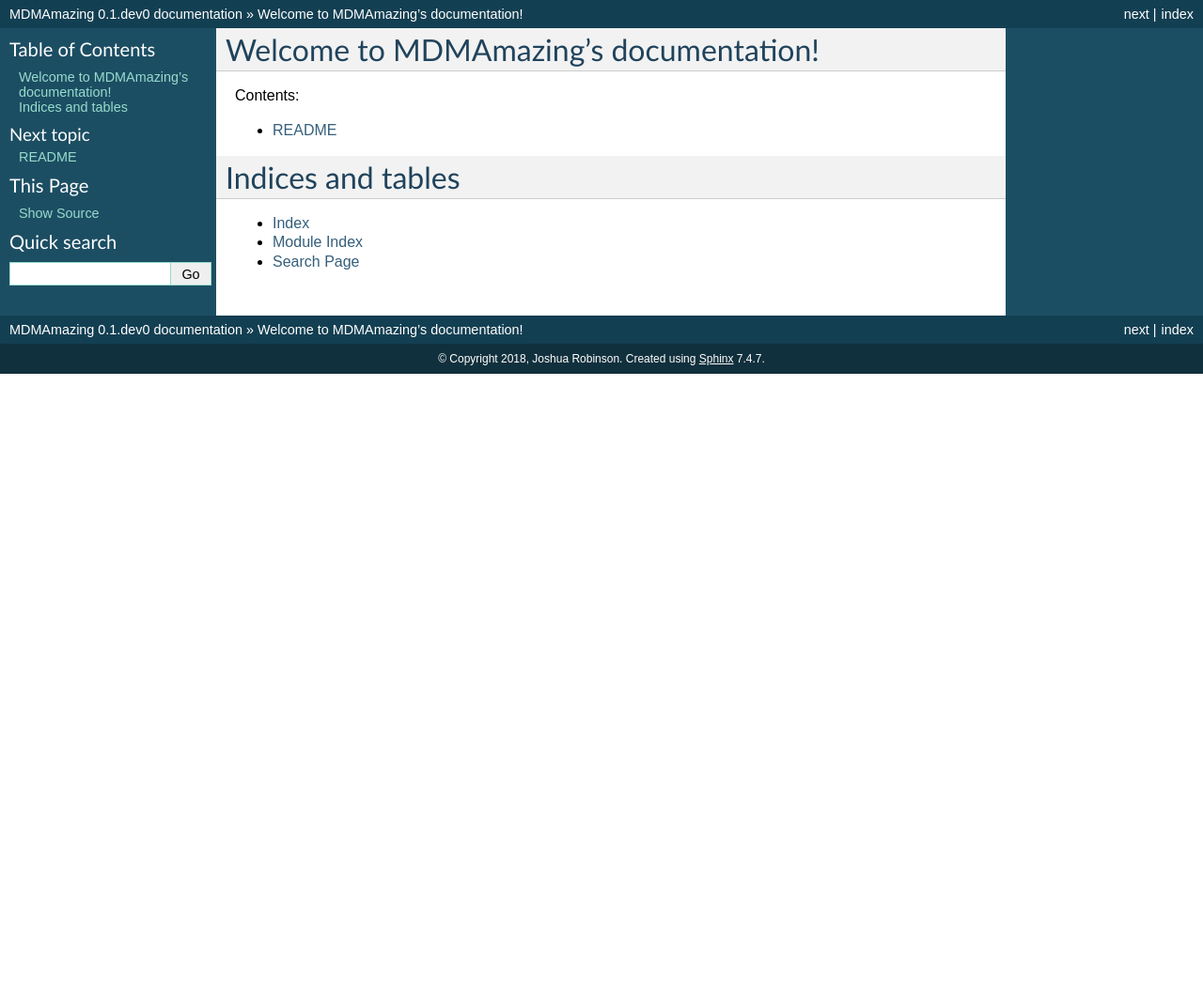
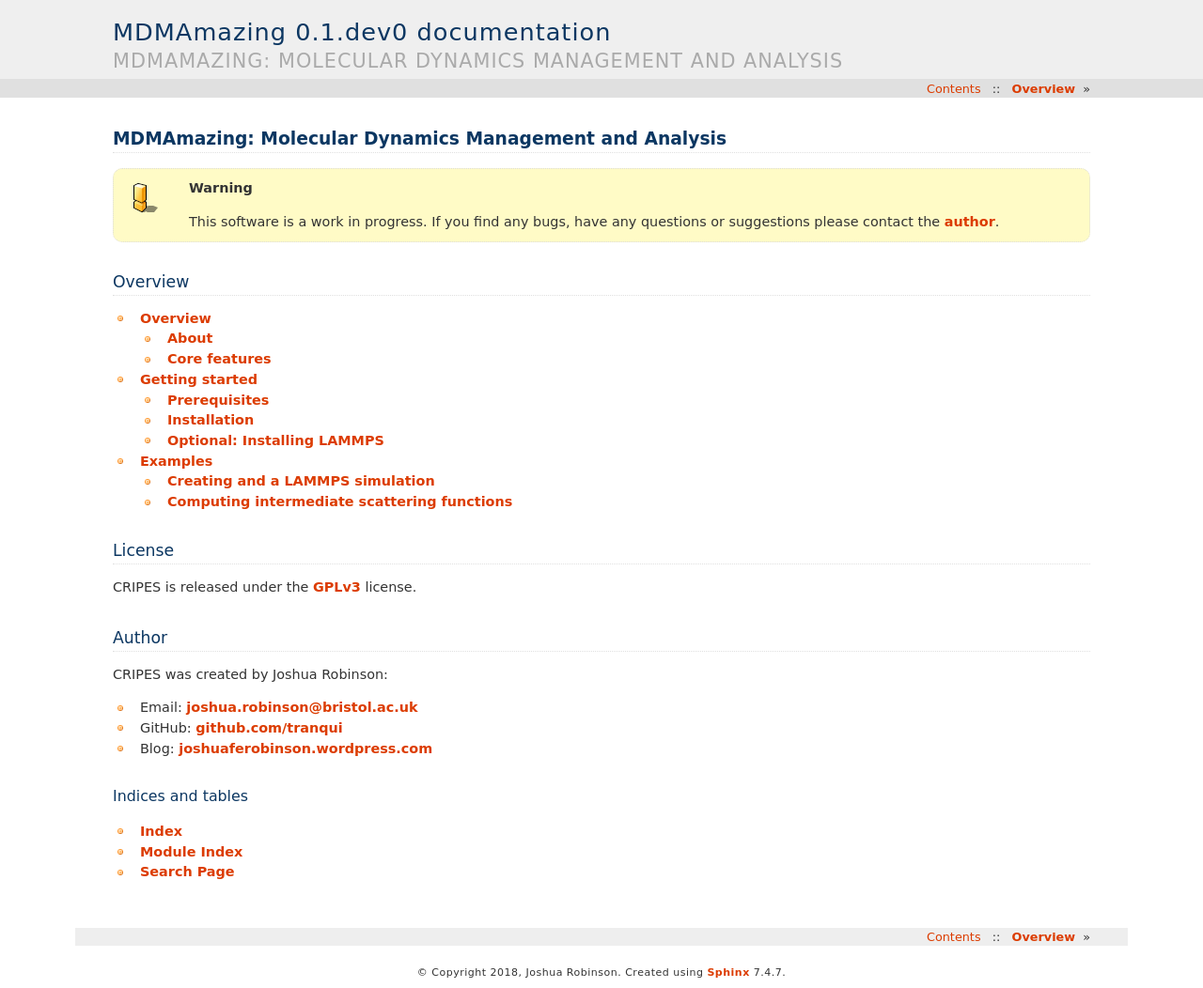
Before and after one commit to tranqui/MDMAmazing, a Sphinx documentation site: the page built from doc/source/index.rst, in a window 1280 px wide. Shown: the whole page at 94% size. Built offline with Sphinx 7.4.7, drawn with Linux system fonts in a browser that asks for light colours; pages that are not in the unit, such as notebooks, are missing from menus; before the commit the page ends 900 px from its top, so only the background shows below that.

Commit message:
Fleshed out the documentation more.

```diff
--- a/doc/source/conf.py
+++ b/doc/source/conf.py
@@ -90,7 +90,7 @@
 # The theme to use for HTML and HTML Help pages.  See the documentation for
 # a list of builtin themes.
 #
-html_theme = 'default'
+html_theme = 'haiku'
 
 # Theme options are theme-specific and customize the look and feel of a theme
 # further.  For a list of options available for each theme, see the
--- /dev/null
+++ b/doc/source/examples.rst
@@ -0,0 +1,30 @@
+Examples
+########
+
+Creating and a LAMMPS simulation
+================================
+
+In this section we will create::
+
+  natoms, temperature, density = 1024, 1, 1.2
+  system = KobAnderson(natoms, temperature, density=density)
+
+  sim = LammpsExecutable()
+  sim.initialise_system(system)
+
+To run the simulation for 100 timesteps we perform::
+
+  sim.run(100)
+
+To write a snapshot to a file we must use the atom module::
+
+  from mdma import atom
+  with open('dump.atom','w') as f:
+      atom.write(sim.coordinates, sim.box, f, species=sim.species)
+
+The created file can be inspected with visualisation software (e.g. `ovito <https://ovito.org/>`_).
+
+Computing intermediate scattering functions
+===========================================
+
+Coming soon.
--- /dev/null
+++ b/doc/source/getting_started.rst
@@ -0,0 +1,41 @@
+Getting started
+###############
+
+Prerequisites
+=============
+
+python modules
+---------------
+
+Prerequisites:
+
+* numpy
+* scipy
+
+Install via pip::
+
+  pip install numpy scipy
+
+as superuser to install these system-wide or::
+
+  pip install --user numpy scipy
+
+to install without elevated privileges.
+
+Installation
+============
+
+The repository is hosted at `<https://github.com/tranqui/MDMAmazing>`_.
+
+Clone the repository and install it via::
+
+  git clone https://github.com/tranqui/MDMAmazing>
+  cd MDMAmazing
+  ./setup.py build
+  ./setup.py --user install
+
+Optional: Installing LAMMPS
+===========================
+
+To use the wrapper for LAMMPS, it must be compiled with as a shared library and PyLammps must be installed.
+Follow the instructions  `here <https://lammps.sandia.gov/doc/Howto_pylammps.html#system-wide-installation>`_ for details of this process.
--- a/doc/source/index.rst
+++ b/doc/source/index.rst
@@ -1,18 +1,33 @@
-.. MDMAmazing documentation master file, created by
-   sphinx-quickstart on Fri Oct  5 14:51:32 2018.
-   You can adapt this file completely to your liking, but it should at least
-   contain the root `toctree` directive.
+******************************************************************************
+MDMAmazing: **M**\ olecular **D**\ ynamics **M**\ anagement and **A**\ nalysis
+******************************************************************************
 
-Welcome to MDMAmazing's documentation!
-======================================
+.. warning:: This software is a work in progress. If you find any bugs, have any questions or suggestions please contact the `author`_.
+
+Overview
+########
 
 .. toctree::
    :maxdepth: 2
-   :caption: Contents:
 
-   readme
+   overview
+   getting_started
+   examples
    modules
 
+License
+#######
+
+CRIPES is released under the `GPLv3 <https://github.com/royallgroup/JELI/blob/refactor/LICENSE>`_ license.
+
+Author
+######
+
+CRIPES was created by Joshua Robinson:
+
+* Email: `joshua.robinson@bristol.ac.uk <mailto:joshua.robinson@bristol.ac.uk>`_
+* GitHub: `github.com/tranqui <https://github.com/tranqui>`_
+* Blog: `joshuaferobinson.wordpress.com <https://joshuaferobinson.wordpress.com>`_
 
 Indices and tables
 ==================
--- /dev/null
+++ b/doc/source/overview.rst
@@ -0,0 +1,15 @@
+Overview
+########
+
+About
+=====
+
+Coming soon.
+
+Core features
+=============
+
+Coming soon.
+
+#. Features...
+#. More features...
--- a/doc/source/readme.rst
+++ /dev/null
@@ -1,4 +0,0 @@
-README
-======================================
-
-.. include:: ../../README.md
```
